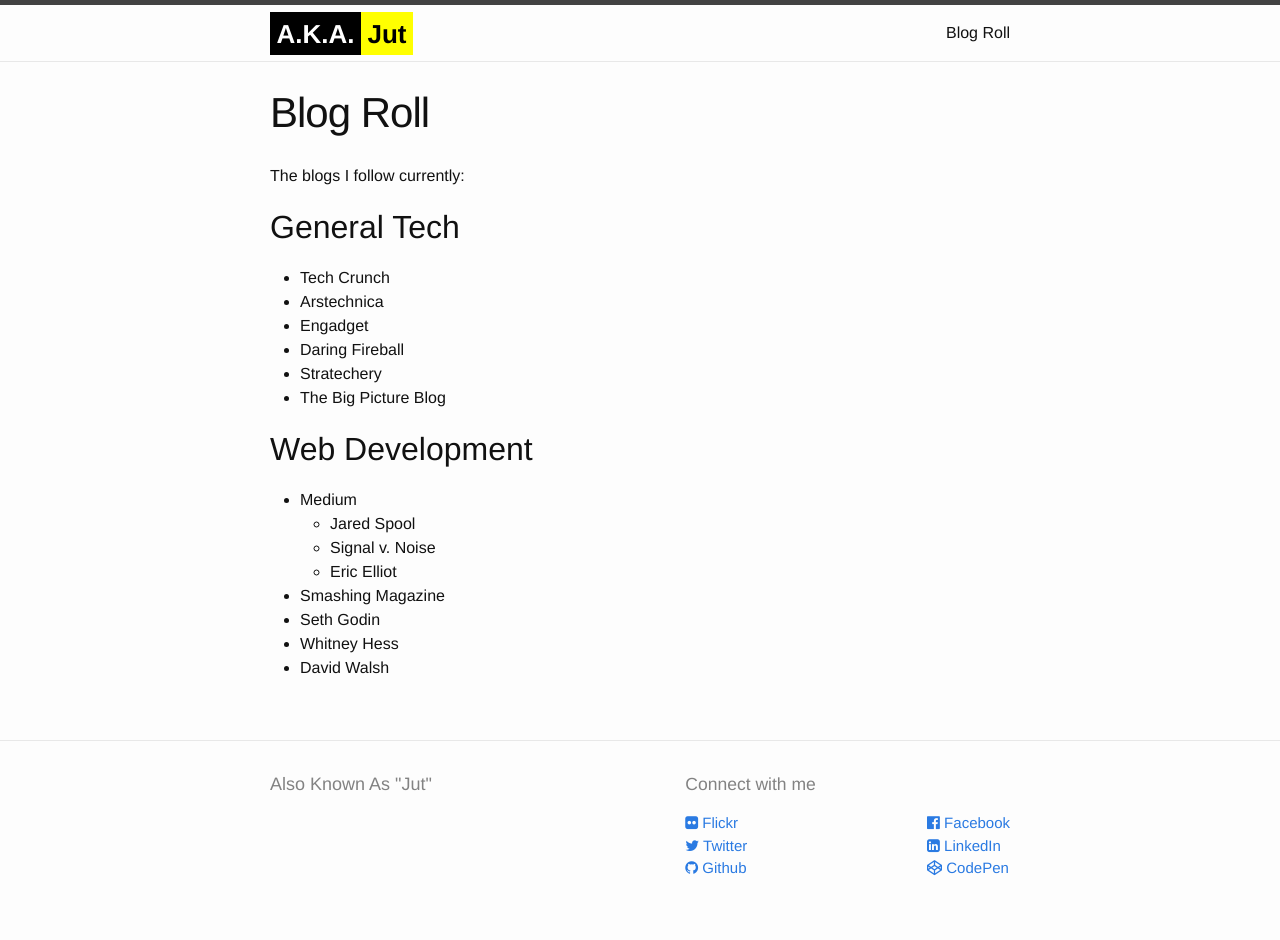
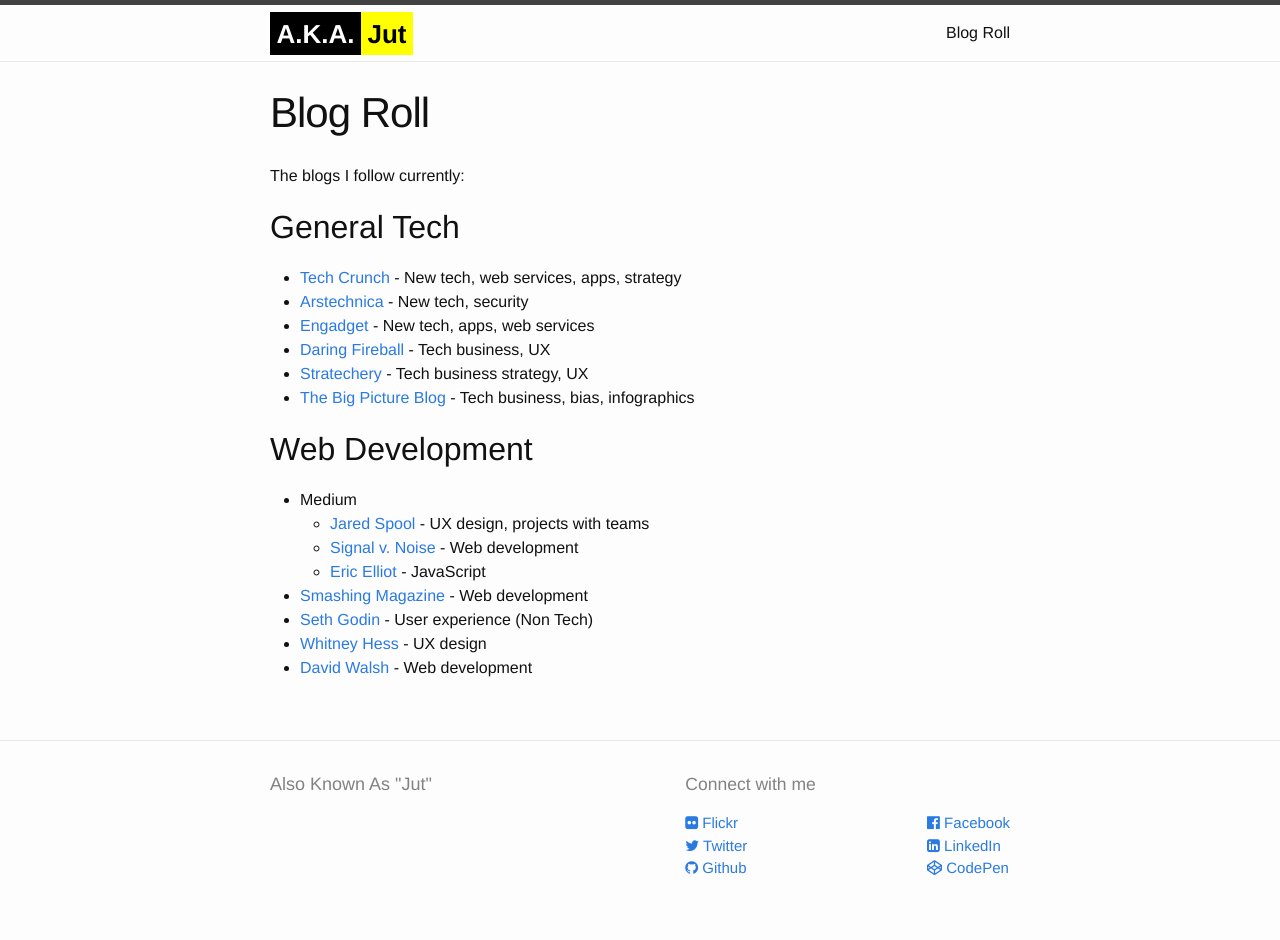
Before and after one commit to akajut/akajut.github.io, a Jekyll site: the page built from blogroll.md, in a window 1280 px wide. Built offline with Jekyll 4.4.1, drawn with Linux system fonts in a browser that asks for light colours; nearby versions of some CDN libraries.

Commit message:
Blog roll links and short descriptions

```diff
--- a/blogroll.md
+++ b/blogroll.md
@@ -8,20 +8,20 @@
 
 General Tech
 -----------
-* Tech Crunch
-* Arstechnica
-* Engadget
-* Daring Fireball
-* Stratechery
-* The Big Picture Blog
+* [Tech Crunch](http://techcrunch.com/) - New tech, web services, apps, strategy
+* [Arstechnica](http://arstechnica.com/) - New tech, security
+* [Engadget](http://www.engadget.com/) - New tech, apps, web services
+* [Daring Fireball](http://daringfireball.net/) - Tech business, UX
+* [Stratechery](https://stratechery.com/) - Tech business strategy, UX
+* [The Big Picture Blog](http://ritholtz.com/) - Tech business, bias, infographics
 
 Web Development
 -----------
 * Medium
-  * Jared Spool
-  * Signal v. Noise
-  * Eric Elliot
-* Smashing Magazine
-* Seth Godin
-* Whitney Hess
-* David Walsh
+  * [Jared Spool](https://medium.com/@jmspool) - UX design, projects with teams
+  * [Signal v. Noise](https://m.signalvnoise.com/) - Web development
+  * [Eric Elliot](https://medium.com/@_ericelliott) - JavaScript
+* [Smashing Magazine](https://www.smashingmagazine.com/) - Web development
+* [Seth Godin](http://sethgodin.typepad.com/) - User experience (Non Tech)
+* [Whitney Hess](https://whitneyhess.com/blog/) - UX design
+* [David Walsh](https://davidwalsh.name/) - Web development
```
